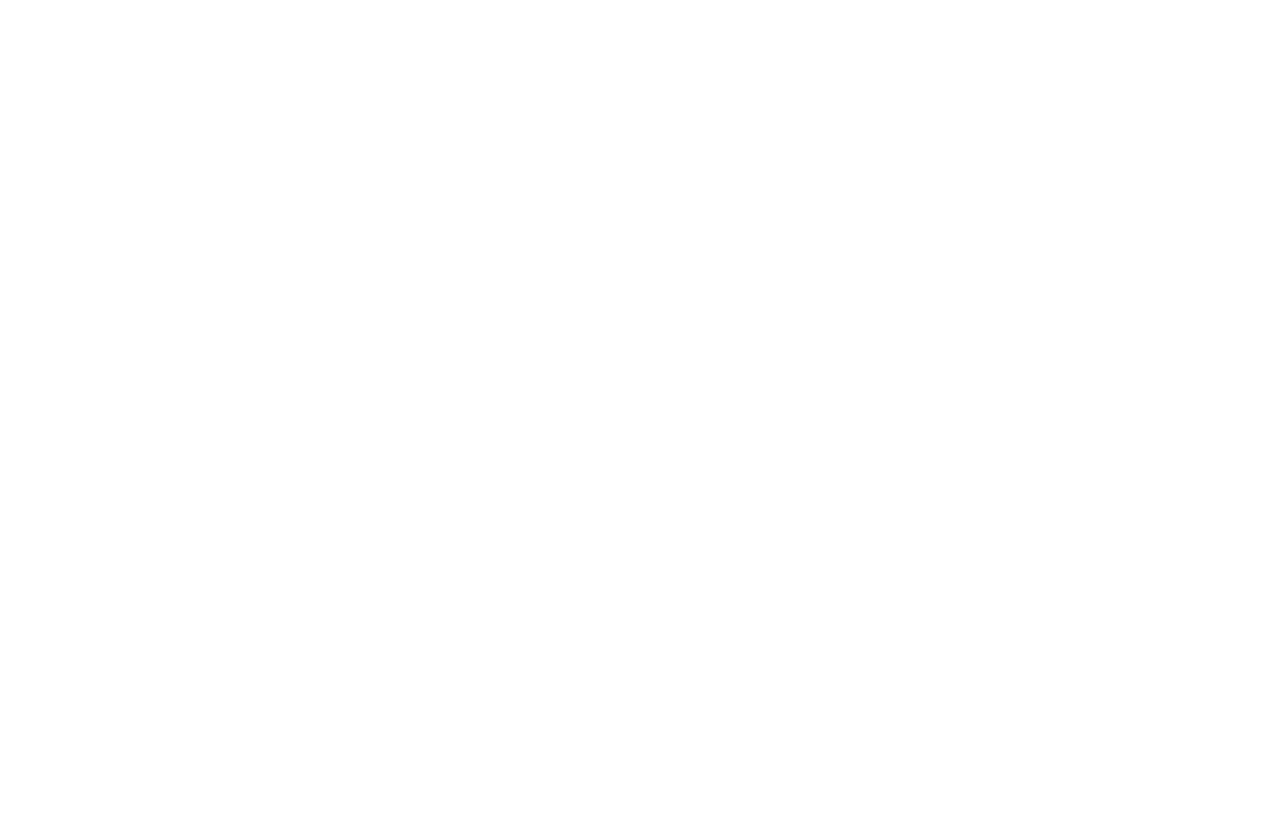
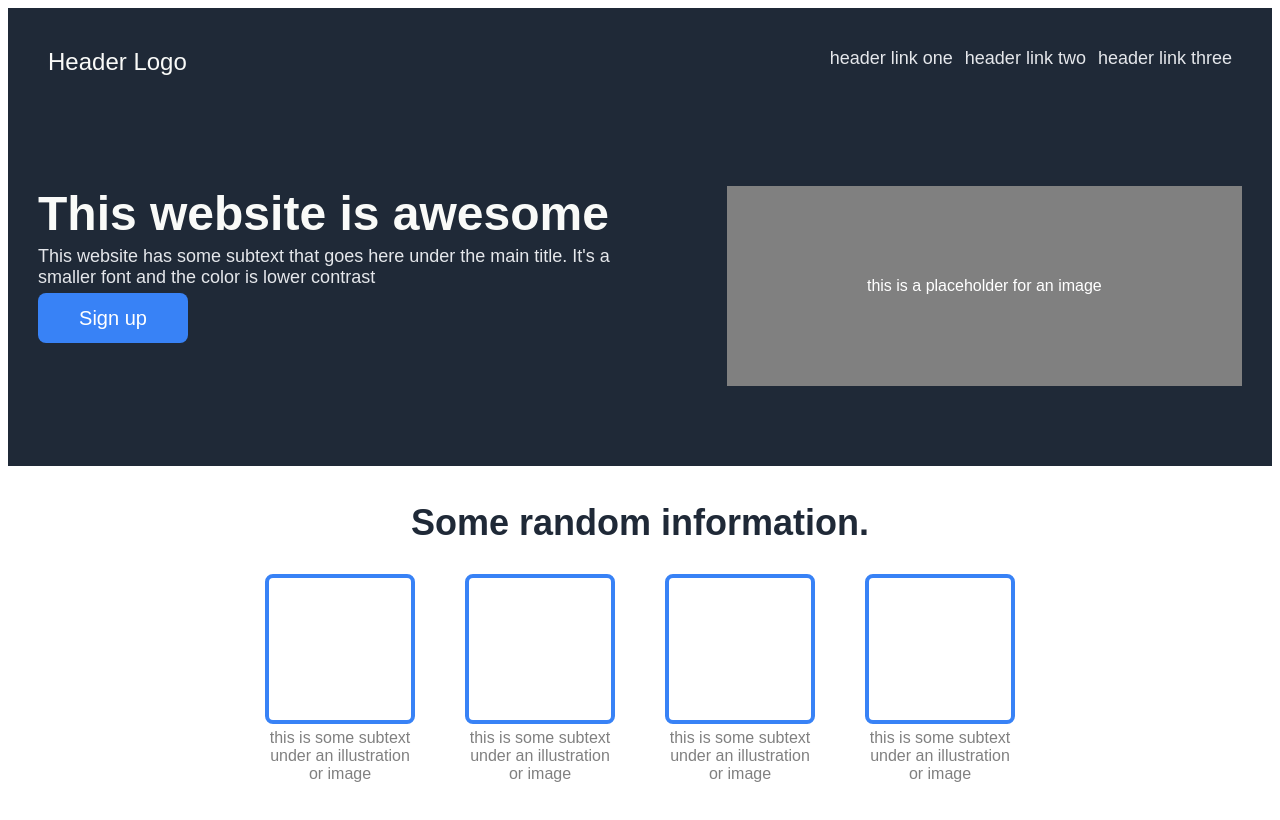
Before and after one commit to fugbot/odin-landing-page, a plain HTML site: page index.html in a window 1280 px wide. Drawn offline with Linux system fonts and the light colour scheme.

Commit message:
Add top 3 sections html and css

```diff
--- a/index.html
+++ b/index.html
@@ -7,6 +7,50 @@
     <link rel="stylesheet" href="./styles.css">
 </head>
 <body>
+    <div class="header">
+       <div class="logo">Header Logo</div>
+        <ul>
+            <li>header link one</li>
+            <li>header link two</li>
+            <li>header link three</li>
+        </ul>
+    </div>
 
+    <div class="hero">
+        <div class="right-hero">
+            <div class="main-text">This website is awesome</div>
+            <div class="secondary-text">This website has some subtext that goes here under the main title. It's a smaller font and the color is lower contrast</div>
+            <button class="cta">Sign up</button>
+        </div>
+        <div class="imgPlaceholder">this is a placeholder for an image</div>
+    </div>
+
+    <div class="random-things">
+        <div class="random-header">Some random information.</div>
+        <div class="random-content">
+            <div class="random-info">
+                <button class="placeholder"></button>
+                <div class="text">this is some subtext under an illustration or image</div>
+            </div>
+            <div class="random-info">
+                <button class="placeholder"></button>
+                <div class="text">this is some subtext under an illustration or image</div>
+            </div>
+            <div class="random-info">
+                <button class="placeholder"></button>
+                <div class="text">this is some subtext under an illustration or image</div>
+            </div>
+            <div class="random-info">
+                <button class="placeholder"></button>
+                <div class="text">this is some subtext under an illustration or image</div>
+            </div>
+        </div>
+    </div>
+
+    <div class="quote"></div>
+
+    <div class="footer">
+
+    </div>
 </body>
 </html>
--- a/styles.css
+++ b/styles.css
@@ -0,0 +1,123 @@
+body {
+    font-family: Arial, Helvetica, sans-serif
+
+}
+
+.header, .hero, .footer {
+    background-color: #1F2937;
+}
+
+.header {
+    display: flex;
+    justify-content: space-between;
+    padding: 40px;
+    padding-bottom: 80px;
+}
+
+.logo {
+    font-size: 24px;
+    color: #F9FAF8
+}
+
+.header ul {
+    margin: 0;
+    padding: 0;
+    font-size: 18px;
+    color: #E5E7EB;
+    list-style-type: none;
+
+    display: flex;
+    flex-direction: space-between;
+    gap: 12px;
+
+}
+
+.hero {
+    display: flex;
+    flex-direction: space-between;
+    padding: 30px;
+    gap: 50px;
+    padding-bottom: 80px;
+}
+
+.right-hero {
+    display: flex;
+    flex-direction: column;
+    gap: 5px;
+    margin-right: 50px
+}
+
+.main-text {
+    font-size: 48px;
+    font-weight: 800;
+    color: #F9FAF8;
+}
+
+.secondary-text {
+    font-size: 18px;
+    color: #E5E7EB;
+}
+
+button.cta{
+    background-color: #3882F6;
+    border: none;
+    color: white;
+    font-size: 20px;
+    padding: 5px 25px;
+    text-align: center;
+    text-decoration: none;
+    display: inline-block;
+    border-radius: 8px;
+    height: 50px;
+    width: 150px;
+
+}
+
+.imgPlaceholder {
+    background-color: grey;
+    width: 800px;
+    height: 200px;
+    display: flex;
+    justify-content: center;
+    align-items: center;
+    color: white;
+}
+
+.random-things {
+    display: flex;
+    flex-direction: column;
+}
+
+.random-header {
+    font-size: 36px;
+    font-weight: 800;
+    color: #1F2937;
+    text-align: center;
+    padding-top: 36px;
+}
+
+.random-content {
+    display: flex;
+    justify-content: center;
+    padding: 30px;
+    gap: 50px;
+}
+
+.random-info {
+    max-width: 150px;
+    text-align: center;
+
+}
+
+.random-info .text {
+    color: gray;
+    margin-top: 5px;
+}
+
+button.placeholder {
+    background-color: white;
+    border: 4px solid #3882F6;
+    height: 150px;
+    width: 150px;
+    border-radius: 8px;
+}
```
